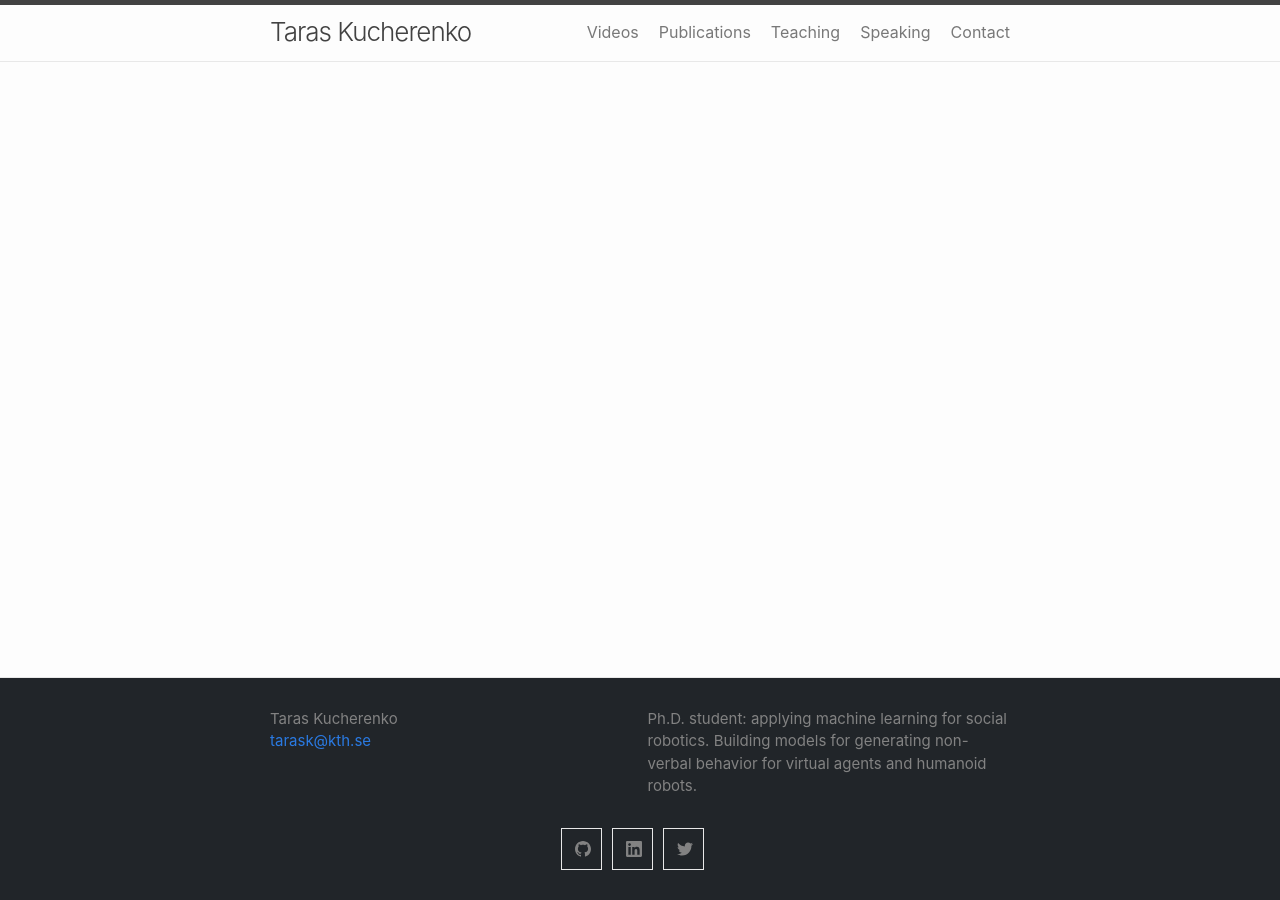
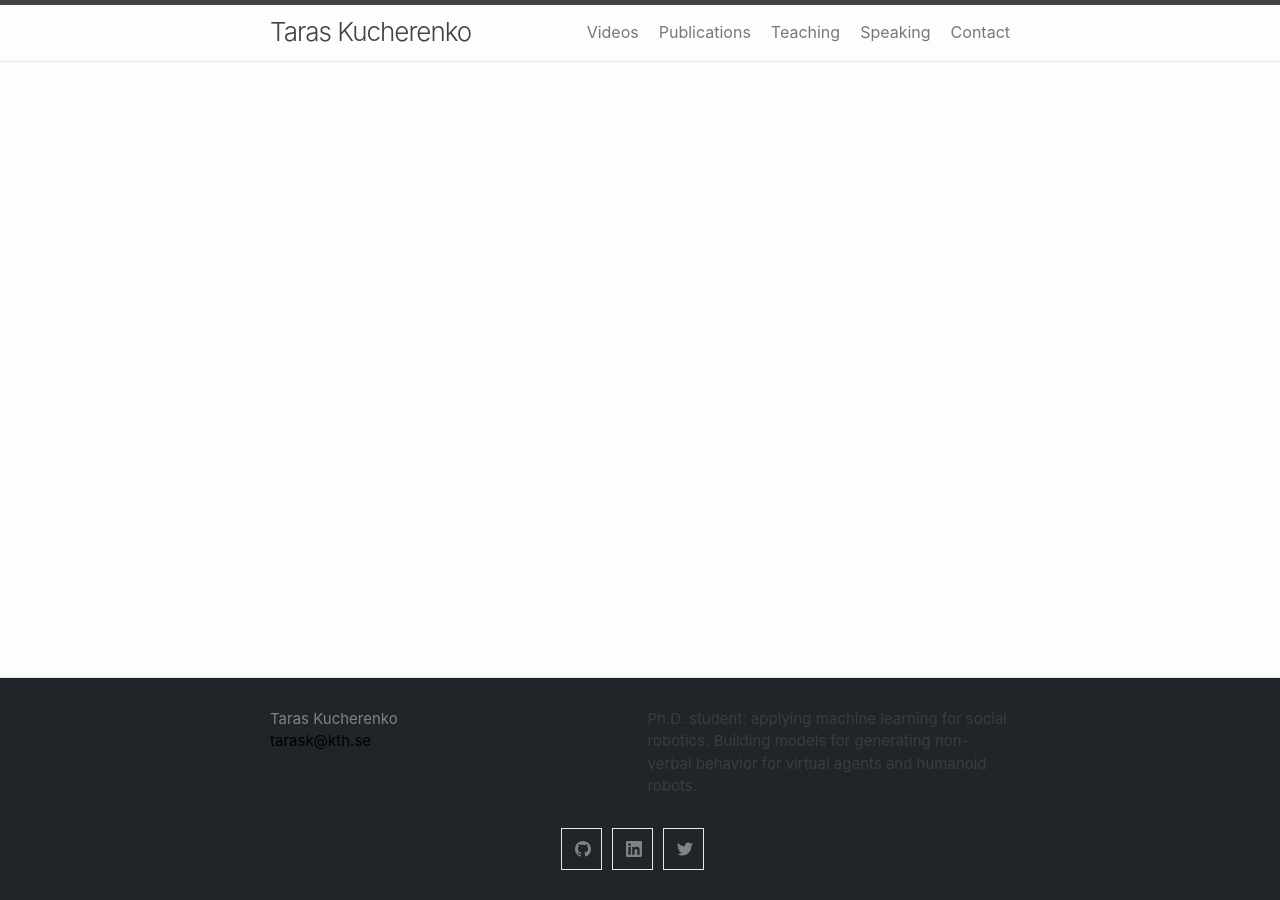
Before and after one commit to Svito-zar/Svito-zar.github.io, a Jekyll site: the page built from about.md, in a window 1280 px wide. Built offline with Jekyll 4.4.1, drawn with Linux system fonts in a browser that asks for light colours; our own code applies the rules of GitHub Pages for plain Markdown files.

Commit message:
change colors

```diff
--- a/_sass/minima/_layout.scss
+++ b/_sass/minima/_layout.scss
@@ -2,11 +2,15 @@
  * Site header
  */
 a {
-  /*color: #787878;*/
+  color: #000;
   text-decoration: none !important;
 }
 a:hover {
   text-decoration: none !important;
+}
+
+p{
+  color: #3c3c3c;
 }
 
 li{
```
